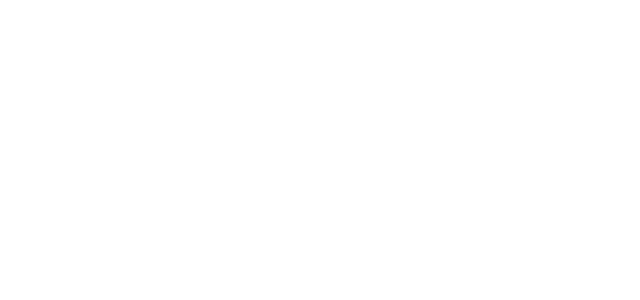
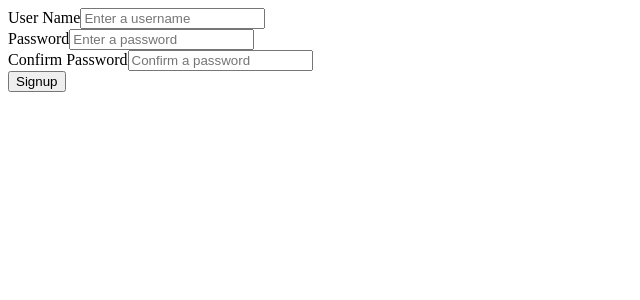
Before and after one commit to daglamier22/palladium, an Angular app: page /signup in a window 1280 px wide. Before the commit this address led to /. Shown: the top 300 px of the page, without its empty margins (0-640 px from the left). Built offline with nearby package versions, Linux system fonts and the light colour scheme.

Commit message:
signup view template

```diff
--- a/src/app/app-routing.module.ts
+++ b/src/app/app-routing.module.ts
@@ -2,10 +2,12 @@
 import { Routes, RouterModule } from '@angular/router';
 
 import { HomepageComponent } from './views/homepage/homepage.component';
+import { SignupComponent } from './views/auth/signup/signup.component';
 
 const routes: Routes = [
   { path: '', redirectTo: '/', pathMatch: 'full'},
-  { path: '', component: HomepageComponent }
+  { path: '', component: HomepageComponent },
+  { path: 'signup', component: SignupComponent}
 ];
 
 @NgModule({
--- a/src/app/app.module.ts
+++ b/src/app/app.module.ts
@@ -8,6 +8,7 @@
 import { HomepageComponent } from './views/homepage/homepage.component';
 import { ButtonComponent } from './components/buttons/button/button.component';
 import { InputFieldComponent } from './components/input-field/input-field.component';
+import { SignupComponent } from './views/auth/signup/signup.component';
 
 @NgModule({
   declarations: [
@@ -16,6 +17,7 @@
     HomepageComponent,
     ButtonComponent,
     InputFieldComponent,
+    SignupComponent,
   ],
   imports: [
     BrowserModule,
--- a/src/app/components/input-field/input-field.component.html
+++ b/src/app/components/input-field/input-field.component.html
@@ -1,9 +1,10 @@
 <input
-  type="text"
+  [type]="type"
   placeholder="{{ placeholder }}"
   value="{{ value }}"
   (change)="writeValue($event.target.value)"
   (blur)="onTouched()"
-  disabled="{{ disabled }}">
+  disabled="{{ disabled }}"
+  [id]="id">
 
 <div>{{ error }}</div>
--- a/src/app/components/input-field/input-field.component.ts
+++ b/src/app/components/input-field/input-field.component.ts
@@ -14,6 +14,8 @@
   ]
 })
 export class InputFieldComponent implements OnInit, OnChanges, ControlValueAccessor {
+  @Input() id: string;
+  @Input() type = 'text';
   @Input() value: string;
   @Input() placeholder: string;
   @Input() error: string;
--- /dev/null
+++ b/src/app/views/auth/signup/signup.component.html
@@ -0,0 +1,22 @@
+<form>
+  <div>
+    <label for="username">User Name</label>
+    <app-input-field
+      id="username"
+      placeholder="Enter a username">
+    </app-input-field>
+    <label for="password">Password</label>
+    <app-input-field
+      id="password"
+      type="password"
+      placeholder="Enter a password">
+    </app-input-field>
+    <label for="confirmPassword">Confirm Password</label>
+    <app-input-field
+      id="confirmPassword"
+      type="password"
+      placeholder="Confirm a password">
+    </app-input-field>
+    <app-button text="Signup"></app-button>
+  </div>
+</form>
--- /dev/null
+++ b/src/app/views/auth/signup/signup.component.ts
@@ -0,0 +1,15 @@
+import { Component, OnInit } from '@angular/core';
+
+@Component({
+  selector: 'app-signup',
+  templateUrl: './signup.component.html',
+  styleUrls: ['./signup.component.scss']
+})
+export class SignupComponent implements OnInit {
+
+  constructor() { }
+
+  ngOnInit() {
+  }
+
+}
```
Also changed, not shown: src/app/views/auth/signup/signup.component.scss (added), 1 other file (tests, documents, lock files or other folders).
